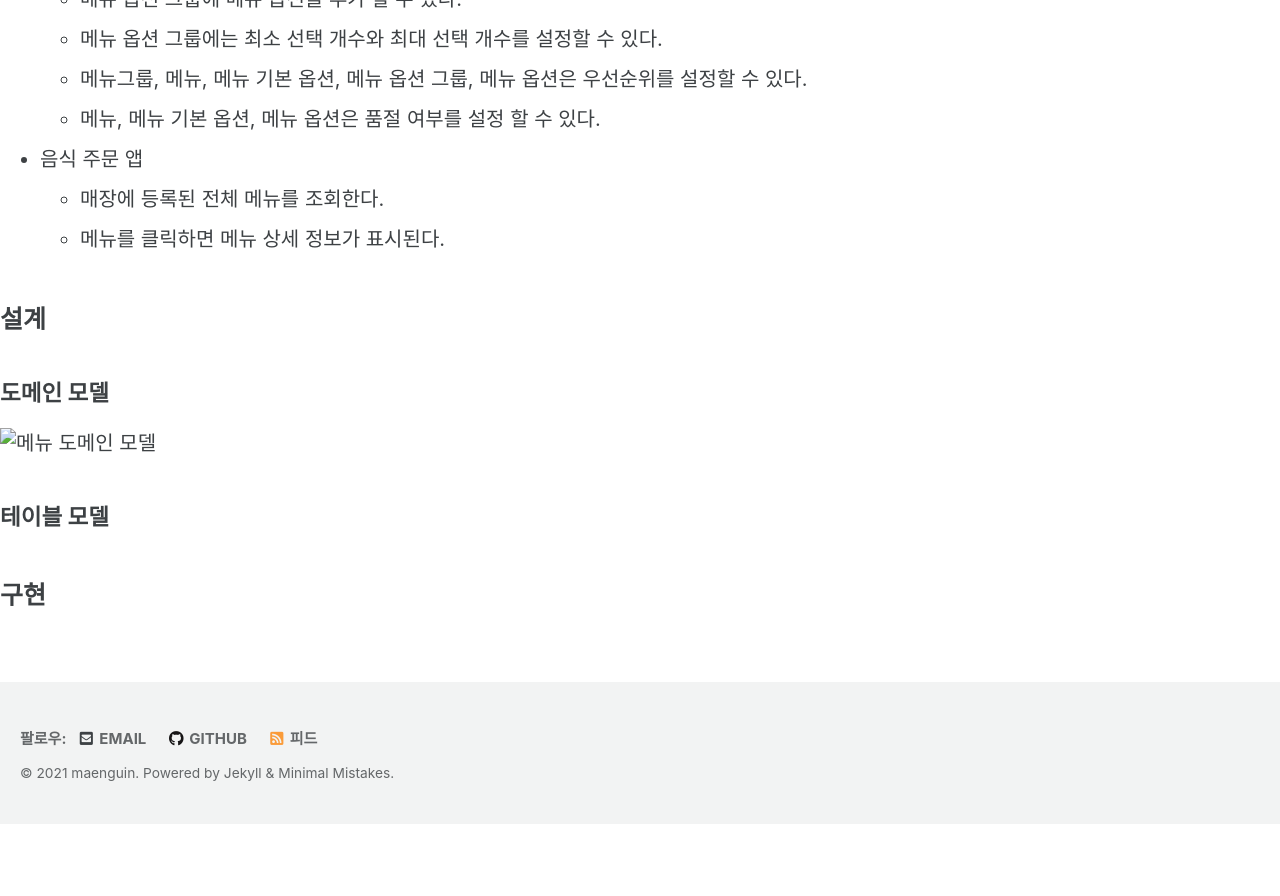
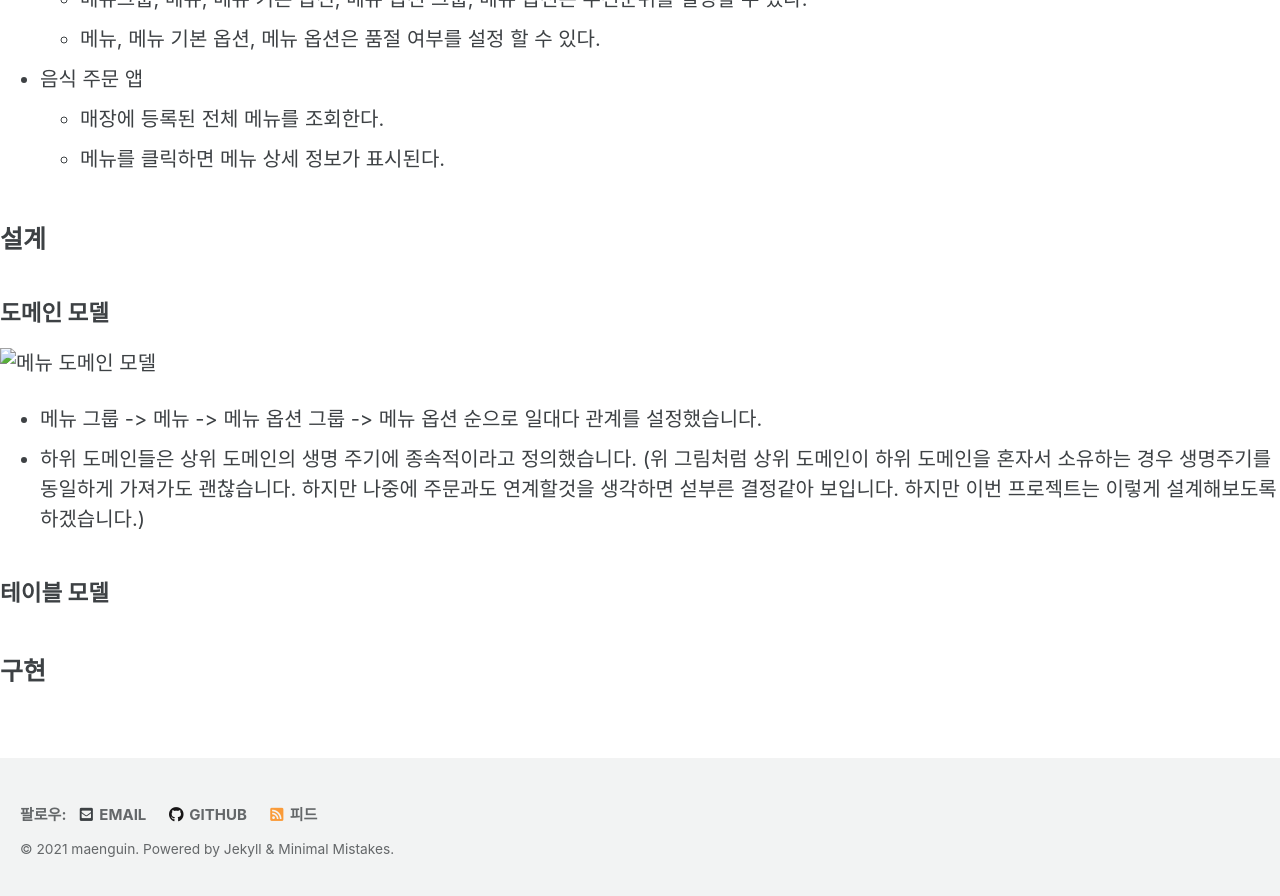
Before and after one commit to maenguin/maenguin.github.io, a Jekyll site: the page built from private/toy/menu.md, in a window 1280 px wide and 900 px high, scrolled down 2149 px. Shown: the top 896 px of the window. Built offline with Jekyll 4.4.1, drawn with Linux system fonts in a browser that asks for light colours; cached includes are drawn as plain includes; our own code applies the rules of GitHub Pages for plain Markdown files; before the commit the page ends 2973 px from its top, so only the background shows below that; part of the change alters nothing that is shown; some of the changed text lies outside the part shown.

Commit message:
Update menu.md

```diff
--- a/private/toy/menu.md
+++ b/private/toy/menu.md
@@ -12,14 +12,12 @@
 ## 분석
 가장 쉽게 접할 수 있는 배달의 민족앱을 기준으로 분석을 해보겠습니다. (제가 좋아하는 피자샵 매장을 예시로 들겠습니다.)
 먼저 앱 내에서 음식점을 클릭하면 메뉴 리스트를 볼 수 있습니다.
-* 최상단에는 **대표 메뉴**가 존재하고 밑으로 **메뉴 그룹**(ex: 오리지널 피자, 스페셜 피자, 사이드 메뉴..)이 있습니다.
+* 최상단에는 대표 메뉴가 존재하고 밑으로 **메뉴 그룹**(ex: 오리지널 피자, 스페셜 피자, 사이드 메뉴..)이 있습니다.
 * 메뉴 그룹 하위에는 **메뉴**(ex: 오리지널 피자 하위에 고구마 피자, 페페로니 피자..)가 정의 되어 있습니다.
 * 메뉴 하나를 클릭하면 메뉴의 상세 페이지가 나오고 **메뉴 기본 옵션 그룹**(ex: 기본)에 **메뉴 기본 옵션**(ex: R사이즈, L사이즈)가 정의 되어 있습니다.
 * 밑으로 **메뉴 옵션 그룹**(ex: 도우 선택, 추가 사이드 메뉴)가 있으며 메뉴 옵션 그룹 하위에 **메뉴 옵션**(ex: 도우 선택 하위에 빵끝에 소보루..)이 있습니다.
 
 정리 해보면 다음과 같습니다.
-* 대표 메뉴
-  * 메뉴
 * 메뉴 그룹 (오리지널 피자)
   * 메뉴 (고구마 피자)
     * 메뉴 기본 옵션 그룹 (기본)
@@ -65,6 +63,10 @@
 ## 설계
 ### 도메인 모델
 ![메뉴 도메인 모델](./메뉴%20API%20(1).png)
+* 메뉴 그룹 -> 메뉴 -> 메뉴 옵션 그룹 -> 메뉴 옵션 순으로 일대다 관계를 설정했습니다.
+* 하위 도메인들은 상위 도메인의 생명 주기에 종속적이라고 정의했습니다. (위 그림처럼 상위 도메인이 하위 도메인을 혼자서 소유하는 경우 생명주기를 동일하게 가져가도 괜찮습니다. 하지만 나중에 주문과도 연계할것을 생각하면 섣부른 결정같아 보입니다. 하지만 이번 프로젝트는 이렇게 설계해보도록 하겠습니다.)
+
+
 ### 테이블 모델
 
 ## 구현
```
